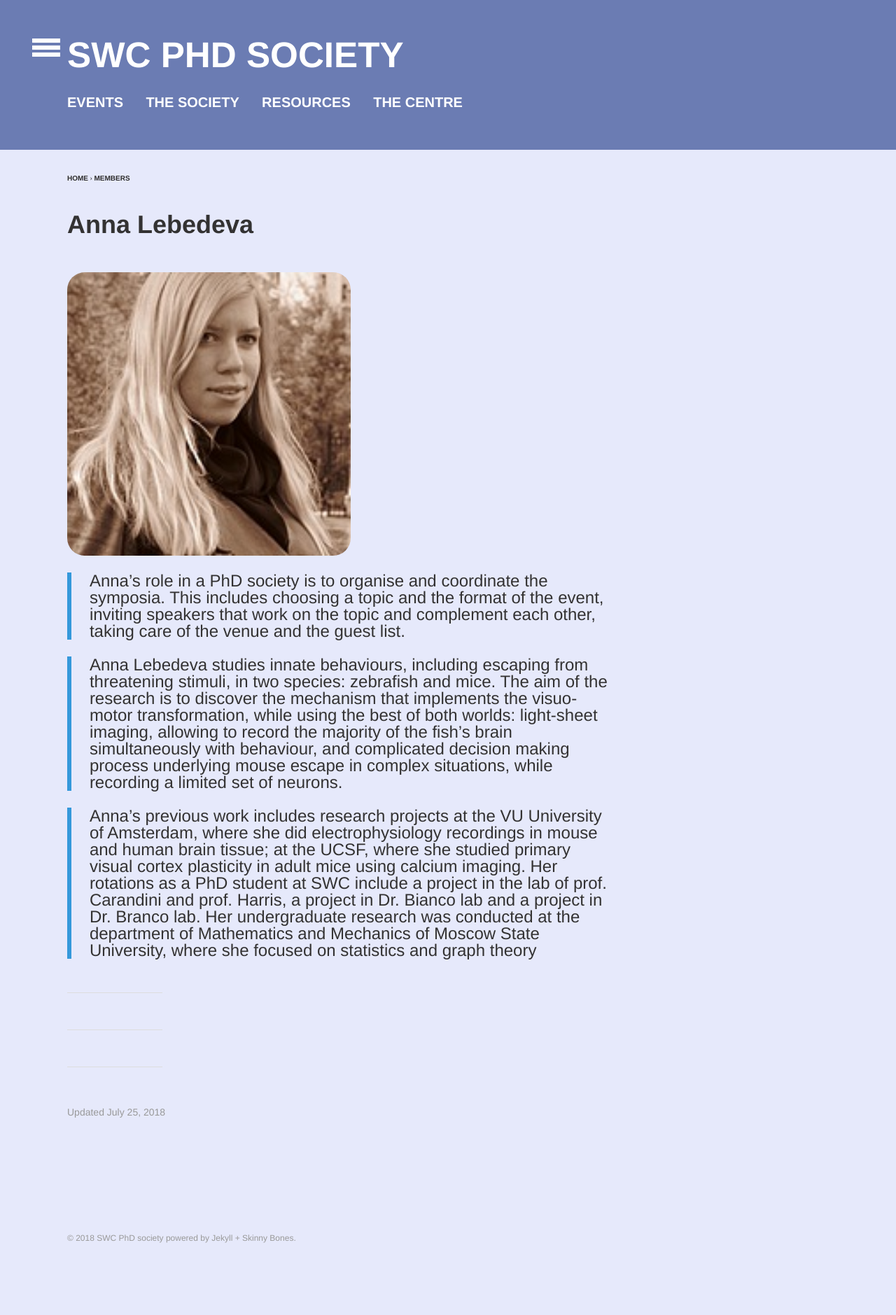
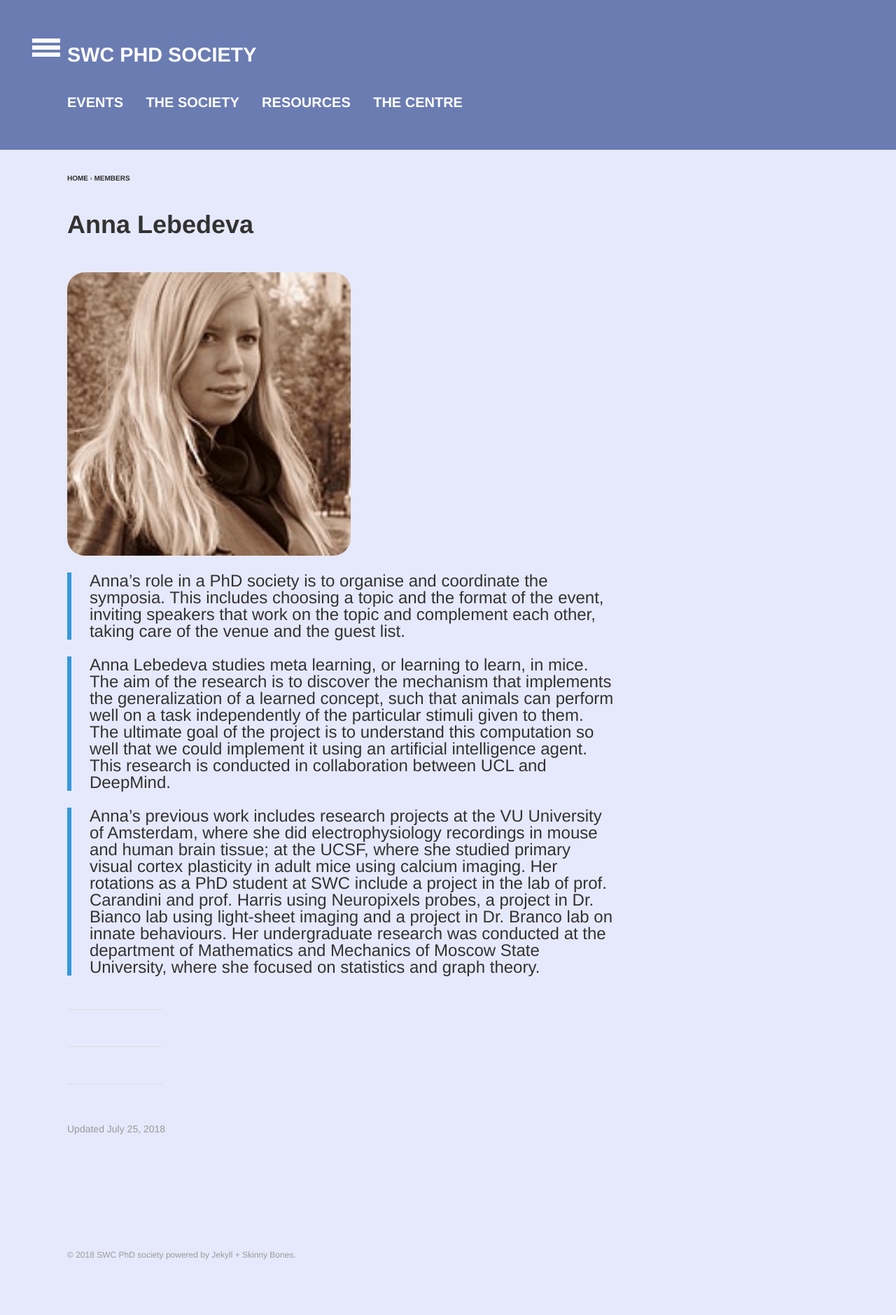
Before and after one commit to swcphd/SWC_PhD_Website, a Jekyll site: the page built from _posts/people/Society_Members/2018-07-25-member_AnnaLebedeva.md, in a window 1280 px wide. Shown: the whole page at 70% size. Built offline with Jekyll 4.4.1, drawn with Linux system fonts in a browser that asks for light colours; before the commit the page ends 1855 px from its top, so only the background shows below that.

Commit message:
imporved main page layout and udpated annas bio

```diff
--- a/_includes/intro_centre.html
+++ b/_includes/intro_centre.html
@@ -1,4 +1,4 @@
-<div class="container">
+<div class="container" style="padding: 20px">
   <a href="https://swcphd.github.io/SWC_PhD_Website//centre/">
   <img src="images/swc_drawing.jpg" alt="img_intro_large" class="image">
   <div class="overlay">
--- a/_includes/intro_events.html
+++ b/_includes/intro_events.html
@@ -1,4 +1,4 @@
-<div class="container">
+<div class="container" style="padding: 20px">
   <a href="https://swcphd.github.io/SWC_PhD_Website//events/">
   <img src="images/events_teaser.jpg" alt="img_intro_large" class="image">
   <div class="overlay">
--- a/_includes/intro_resources.html
+++ b/_includes/intro_resources.html
@@ -1,4 +1,4 @@
-<div class="container_small">
+<div class="container_small" style="padding: 20px">
   <a href="https://swcphd.github.io/SWC_PhD_Website//resources/">
   <img src="images/resources_teaser.jpg" alt="img_intro_small" class="image">
   <div class="overlay">
--- a/_includes/intro_society.html
+++ b/_includes/intro_society.html
@@ -1,4 +1,4 @@
-<div class="container_small">
+<div class="container_small" style="padding: 20px">
   <a href="https://swcphd.github.io/SWC_PhD_Website//society/">
   <img src="images/society_teaser.jpg" alt="img_intro_small" class="image">
   <div class="overlay">
--- a/_posts/people/Society_Members/2018-07-25-member_AnnaLebedeva.md
+++ b/_posts/people/Society_Members/2018-07-25-member_AnnaLebedeva.md
@@ -24,16 +24,18 @@
   that work on the topic and complement each other, taking care of the venue
    and the guest list.
 
-> Anna Lebedeva studies innate behaviours, including escaping from threatening stimuli, in two species: zebrafish and mice.
- The aim of the research is to discover the mechanism that implements the visuo-motor transformation,
-  while using the best of both worlds: light-sheet imaging, allowing to record the majority of the fish's brain
-   simultaneously with behaviour, and complicated decision making process underlying mouse escape in complex situations,
-    while recording a limited set of neurons.
+> Anna Lebedeva studies meta learning, or learning to learn, in mice.
+ The aim of the research is to discover the mechanism that implements the generalization of a
+  learned concept, such that animals can perform well on a task independently of the particular
+   stimuli given to them. The ultimate goal of the project is to understand this computation so
+    well that we could implement it using an artificial intelligence agent. This research is
+    conducted in collaboration between UCL and DeepMind.
 
 > Anna's previous work includes research projects at the VU University of Amsterdam,
  where she did electrophysiology recordings in mouse and human brain tissue; at the UCSF,
   where she studied primary visual cortex plasticity in adult mice using calcium imaging.
    Her rotations as a PhD student at SWC include a project in the lab of prof. Carandini and prof.
-    Harris, a project in Dr. Bianco lab and a project in Dr. Branco lab. Her undergraduate research
-     was conducted at the department of Mathematics and Mechanics of Moscow State University, where
-      she focused on statistics and graph theory
+   Harris using Neuropixels probes, a project in Dr. Bianco lab using light-sheet imaging and a
+   project in Dr. Branco lab on innate behaviours. Her undergraduate research was conducted at
+   the department of Mathematics and Mechanics of Moscow State University, where she focused on
+    statistics and graph theory.
--- a/_sass/_layout.scss
+++ b/_sass/_layout.scss
@@ -30,7 +30,7 @@
 	color: $white;
 	font-family: $alt-font;
 	font-weight: 700;
-	font-size: 4vw;
+	font-size: calc(16px + 1vw);
 	@media only screen and (max-width: 600px) {
 		padding: (.5 * $masthead-height) 0px  (.6 * $masthead-height) 20vw; // fourth the height to center vertically
     font-size: 5vw;
```
Also changed, not shown: apple-touch-icon-precomposed.png (deleted), favicon.ico (deleted), 5 other files.
